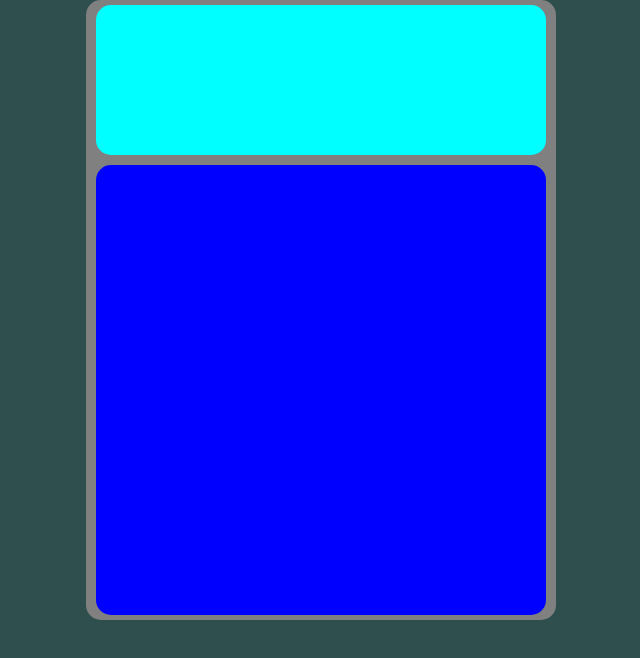
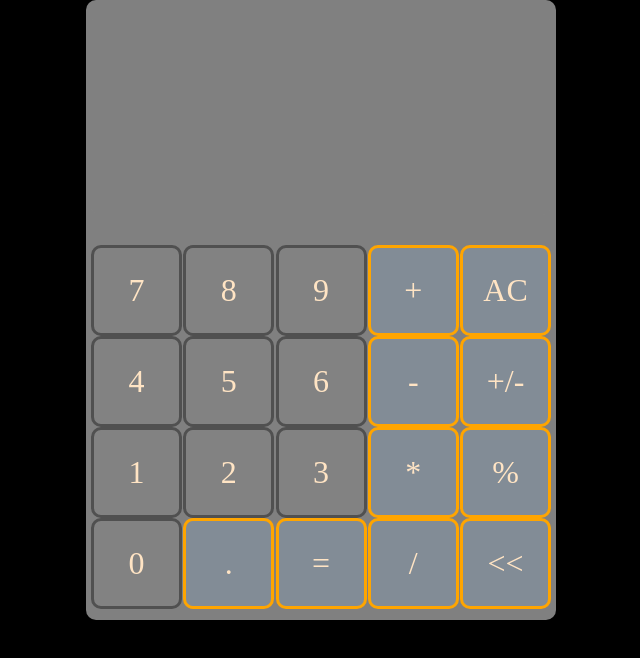
Before and after one commit to xxh296/calculator, a plain HTML site: page index.html in a window 1280 px wide. Shown: the whole page, without its empty margins (319-959 px from the left). Drawn offline with Linux system fonts and the light colour scheme.

Commit message:
Add keys and style * Populated the keypad with keys. * Styled the calculator. * Added onclick color change.

```diff
--- a/script.js
+++ b/script.js
@@ -1,25 +1,109 @@
+// const UiText = {
+//     1: "1",
+//     2: "2",
+//     3: "3",
+//     4: "4",
+//     5: "5",
+//     6: "6",
+//     7: "7",
+//     8: "8",
+//     9: "9",
+//     0: "0",
+//     EQUAL: "=",
+//     PLUS: "+",
+//     MINUS: "-",
+//     MULTIPLY: "*",
+//     DIVIDE: "/",
+//     AC: "AC",
+//     NEGATIVE_POSITIVE: "+/-",
+//     PERCENT: "%",
+//     DOT:".",
+//     BACKSPACE: "<bsp",
+// };
+
 const UiText = {
-    1: "1",
-    2: "2",
-    3: "3",
-    4: "4",
-    5: "5",
-    6: "6",
-    7: "7",
-    8: "8",
-    9: "9",
-    0: "0",
+    SEVEN: "7",
+    EIGHT: "8",
+    NINE: "9",
+    PLUS: "+",
+    AC: "AC",
+    FOUR: "4",
+    FIVE: "5",
+    SIX: "6",
+    MINUS: "-",
+    NEGATIVE_POSITIVE: "+/-",
+    ONE: "1",
+    TWO: "2",
+    THREE: "3",
+    MULTIPLY: "*",
+    PERCENT: "%",
+    ZERO: "0",
+    DOT: ".",
     EQUAL: "=",
-    PLUS: "+",
-    MINUS: "-",
-    MULTIPLY: "*",
     DIVIDE: "/",
-    AC: "AC",
-    NEGATIVE_POSITIVE: "+/-",
-    PERCENT: "%",
-    DOT:".",
-    BACKSPACE: "<bsp",
+    BACKSPACE: "<<"
 };
+
+const keypad = document.querySelector("#keypad");
+
+function placeKeys(){
+    const keys = Object.keys(UiText);  // Get keys from UiText
+    for (let i = 0; i < keys.length; i++) {
+        const key = document.createElement("div");
+        key.style.width = "85px";
+        key.style.height = "85px";
+        key.style.aspectRatio = "1/1";
+        key.style.backgroundColor = "gray";
+        // key.classList.add("key");
+        key.textContent = UiText[keys[i]];
+        key.style.border = "3px solid black";
+
+        const btnColorNumbers = "rgb(130,130,130)";
+        const btnColorOps = "rgb(130,140,150)";
+
+        if (/^\d$/.test(key.innerText)){
+            key.style.backgroundColor = btnColorNumbers;
+            key.style.borderColor = "rgb(80,80,80)";
+        } else {
+            key.style.backgroundColor = btnColorOps;
+            key.style.borderColor = "orange";
+            // key.style.borderColor = "rgb(50,70,55)";
+        }
+
+        key.addEventListener("click", () => {
+            // Change the background color to black when clicked
+            key.style.backgroundColor = "black";
+
+            // Use a timeout to restore the original color after 300ms
+            setTimeout(() => {
+                if (/^\d$/.test(key.innerText)) {
+                    // Restore to number button color after click
+                    key.style.backgroundColor = btnColorNumbers;
+                } else {
+                    // Restore to operation button color after click
+                    key.style.backgroundColor = btnColorOps;
+                }
+            }, 300);  // 300ms delay before returning to the original color
+        });
+
+        // key.addEventListener("click", ()=>{
+        //     key.style.backgroundColor = "black);
+        //     if (/^\d$/.test(key.innerText)){
+        //         setTimeout(() => {
+        //             key.style.backgroundColor = btnColorNumbers;
+        //         }, 300);
+        //     } else {
+        //         setTimeout(() => {
+        //             key.style.backgroundColor = btnColorOps;
+        //         }, 300);
+        //     }
+        // });
+
+        keypad.appendChild(key);
+    }
+}
+
+placeKeys();
 
 
 /*
@@ -38,7 +122,7 @@ const subtract = (a, b) => a - b;
 const multiply = (a, b) => a * b;
 const divide = (a, b) => a / b;
 
-function operate(operation, num1, num2) {
+function operate(operation, num1, num2){
     switch (operation) {
         case add:
             return add(num1, num2);
--- a/style.css
+++ b/style.css
@@ -1,9 +1,10 @@
 * {
     margin: 0;
     padding: 0;
-    background-color: darkslategray;
+    /* background-color: darkslategray; */
+    background-color: black;
     color: bisque;
-    border-radius: 15px;
+    border-radius: 10px;
 
     display: flex;
     flex-direction: column;
@@ -23,13 +24,22 @@ title {
 }
 
 #display {
-    width: 450px;
-    height: 150px;
-    background-color: aqua;
+    width: 460px;
+    height: 200px;
+    background-color: gray;
+    /* background-color: aqua; */
 }
 
 #keypad {
-    width: 450px;
-    height: 450px;
-    background-color: blue;
+    width: 460px;
+    height: 360px;
+    background-color: gray;
+    font-size: 2em;
+
+    display: flex;
+    flex-wrap: wrap;
+    flex-direction: row;
+    /* align-content: center; */
+    justify-content: space-between;
+    /* justify-content: center; */
 }
```
